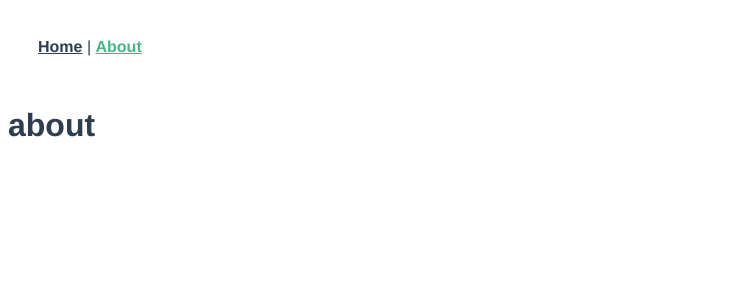
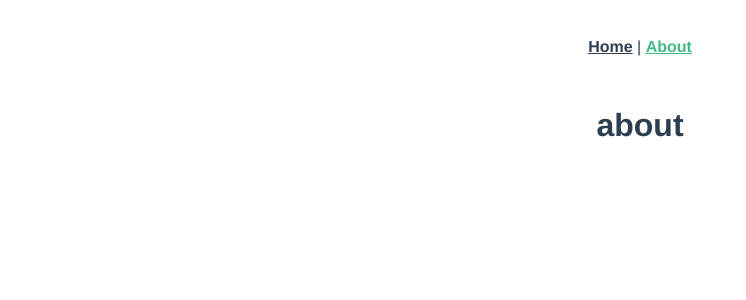
Before and after one commit to with-wheat/Vue3, a Vue app: page /about in a window 1280 px wide. Shown: the top 300 px of the page, without its empty margins (0-746 px from the left). Built offline with nearby package versions, Linux system fonts and the light colour scheme.

Commit message:
docs: lxy

```diff
--- a/src/App.vue
+++ b/src/App.vue
@@ -10,6 +10,8 @@
 #app {
   font-family: Avenir, Helvetica, Arial, sans-serif;
   -webkit-font-smoothing: antialiased;
+  -moz-osx-font-smoothing: grayscale;
+  text-align: center;
   color: #2c3e50;
 }
 
```
